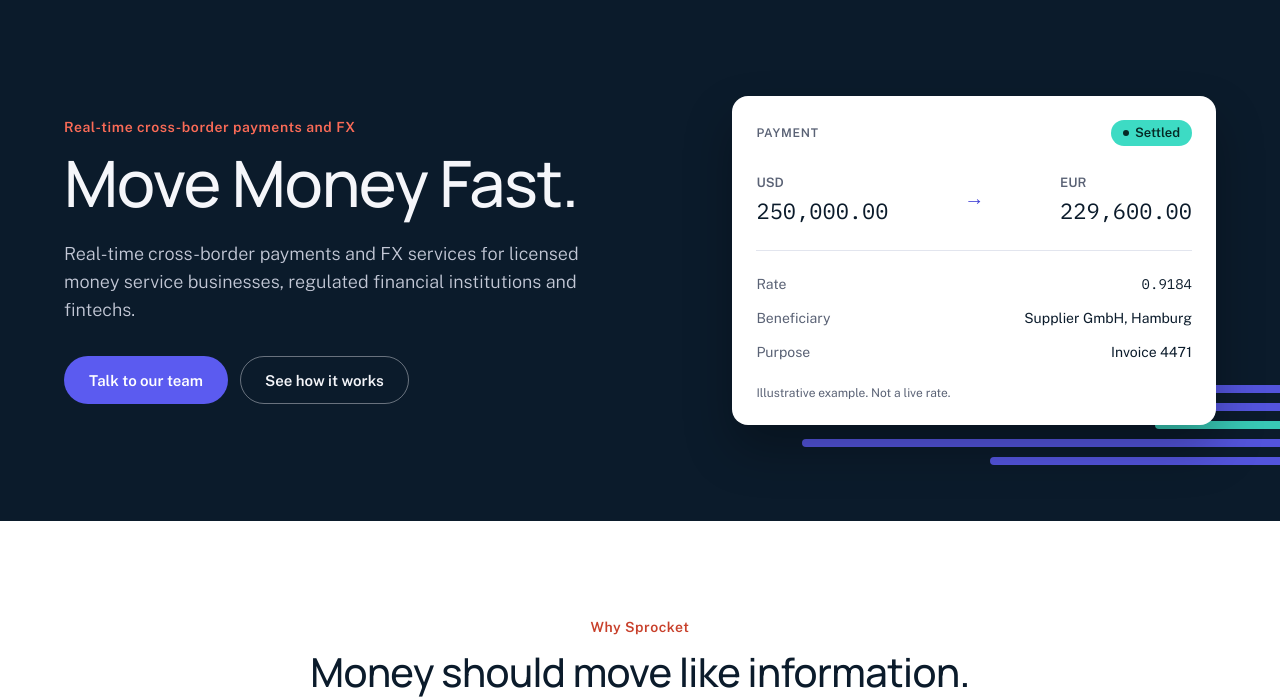
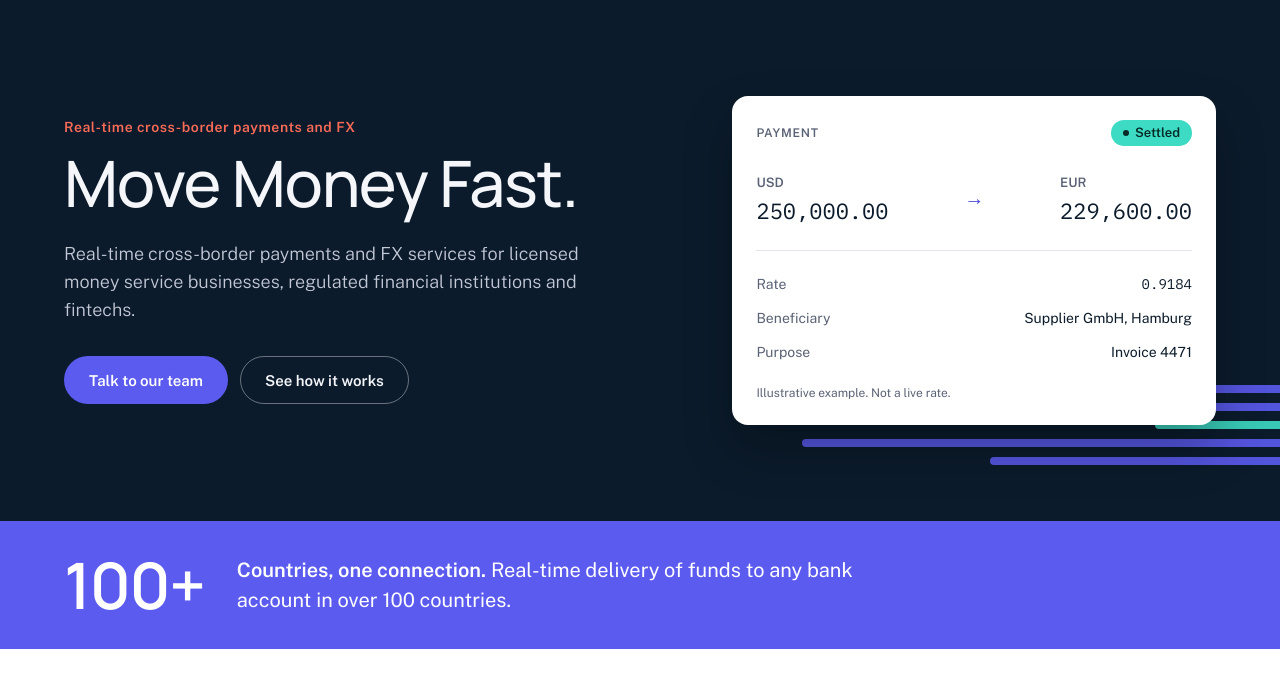
Before and after one commit to jesselund/sprocket, a plain HTML site: page site/index.html in a window 1280 px wide. Shown: the part 107-806 px from the top of the page. Drawn offline with nearby package versions, Linux system fonts and the light colour scheme; files that its build step writes are made by us from their sources.

Commit message:
Add global coverage band to site
Adds a band below the hero: real-time delivery of funds to any bank
account in over 100 countries.

Co-Authored-By: Claude Opus 5.5 <noreply@anthropic.com>
Claude-Session: https://claude.ai/code/session_01RPJtnv18kQLimBk1tg9VSK

```diff
--- a/site/index.html
+++ b/site/index.html
@@ -74,6 +74,13 @@
       <div class="card-row"><span>Purpose</span><span>Invoice 4471</span></div>
       <p class="card-note">Illustrative example. Not a live rate.</p>
     </div>
+  </div>
+</section>
+
+<section class="coverage" aria-label="Global coverage">
+  <div class="wrap coverage-row">
+    <p class="coverage-num">100+</p>
+    <p class="coverage-text"><strong>Countries, one connection.</strong> Real-time delivery of funds to any bank account in over 100 countries.</p>
   </div>
 </section>
 
--- a/site/styles.css
+++ b/site/styles.css
@@ -99,6 +99,14 @@ p { margin: 0; }
 .card-row { display: flex; justify-content: space-between; gap: var(--space-4); font-size: 14px; line-height: 22px; padding: 6px 0; }
 .card-row span:first-child { color: var(--ink-muted); }
 .card-note { margin-top: var(--space-4); font-size: 12px; line-height: 16px; color: var(--ink-muted); }
+
+/* Coverage band */
+.coverage { background: var(--indigo); color: var(--on-indigo); padding: var(--space-8) 0; }
+.coverage-row { display: flex; align-items: center; gap: var(--space-8); }
+.coverage-num { font-family: var(--font-display); font-size: clamp(48px, 6vw, 64px); line-height: 1; font-weight: 600; letter-spacing: -0.02em; }
+.coverage-text { font-size: 20px; line-height: 30px; max-width: 640px; }
+.coverage-text strong { font-weight: 600; }
+@media (max-width: 600px) { .coverage-row { flex-direction: column; align-items: flex-start; gap: var(--space-3); } .coverage-text { font-size: 18px; line-height: 28px; } }
 
 /* Idea */
 .idea h2 { margin-bottom: var(--space-6); }
```
